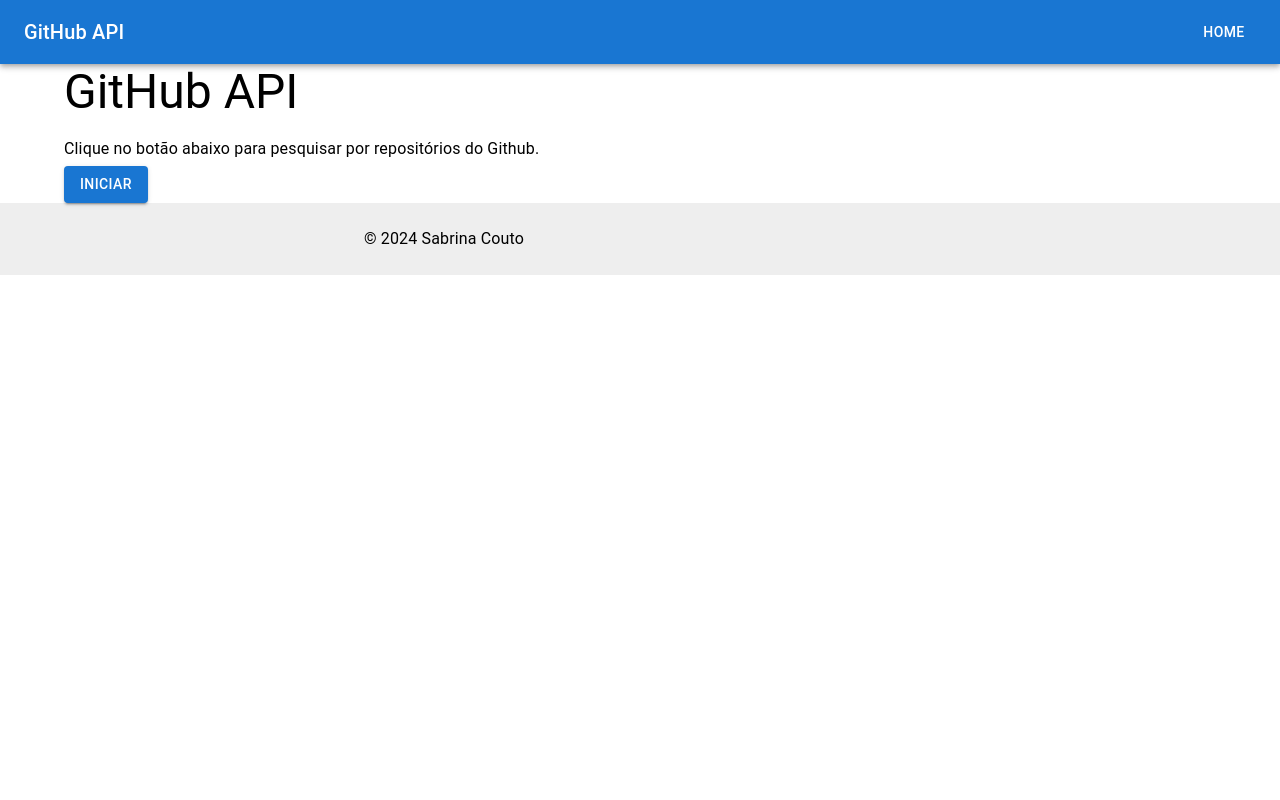
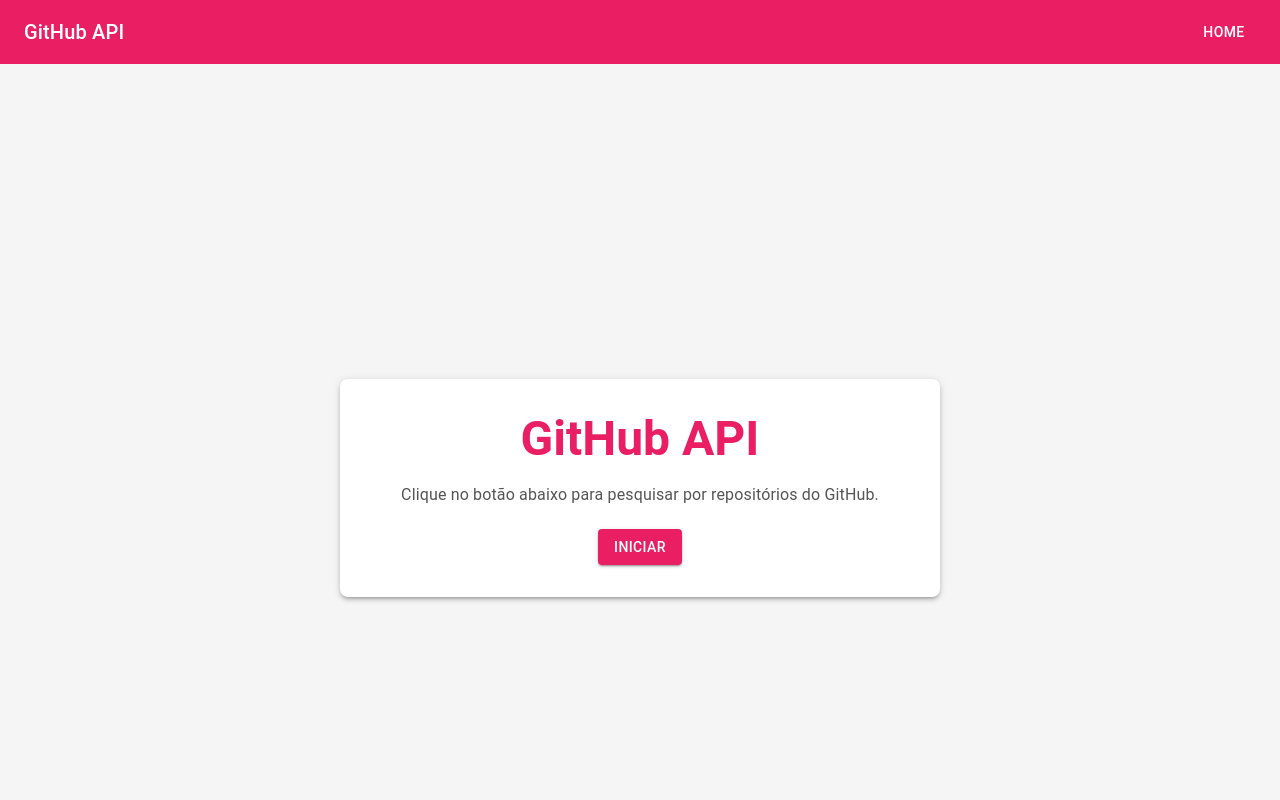
Before and after one commit to sabrinacouto/Github-API, a React (Create React App) app: page / in a window 1280 px wide. Shown: the top 800 px of the page. Built offline with nearby package versions, Linux system fonts and the light colour scheme.

Commit message:
💄 feat: estilizando componentes

```diff
--- a/package.json
+++ b/package.json
@@ -5,6 +5,7 @@
   "dependencies": {
     "@emotion/react": "^11.13.0",
     "@emotion/styled": "^11.13.0",
+    "@mui/icons-material": "^5.16.7",
     "@mui/material": "^5.16.7",
     "@testing-library/jest-dom": "^5.17.0",
     "@testing-library/react": "^13.4.0",
--- a/public/index.html
+++ b/public/index.html
@@ -24,7 +24,7 @@
       work correctly both with client-side routing and a non-root public URL.
       Learn how to configure a non-root public URL by running `npm run build`.
     -->
-    <title>React App</title>
+    <title>Desafio GitHub</title>
   </head>
   <body>
     <noscript>You need to enable JavaScript to run this app.</noscript>
--- a/src/App.js
+++ b/src/App.js
@@ -1,5 +1,6 @@
 import React from 'react';
 import AppRoutes from './routes';
+
 
 function App() {
   return <AppRoutes />;
--- a/src/components/Footer.js
+++ b/src/components/Footer.js
@@ -9,6 +9,8 @@
         py: 3,
         px: 2,
         mt: 'auto',
+        bottom: 0,
+        textAlign: 'center',
         backgroundColor: (theme) =>
           theme.palette.mode === 'light' ? theme.palette.grey[200] : theme.palette.grey[800],
       }}
--- a/src/components/Header.js
+++ b/src/components/Header.js
@@ -10,7 +10,7 @@
   };
 
   return (
-    <AppBar position="static">
+    <AppBar position="static" sx={{ backgroundColor: '#e91e63' }}>
       <Toolbar>
         <Typography variant="h6" style={{ flexGrow: 1 }}>
           GitHub API
--- a/src/components/RepoCard.js
+++ b/src/components/RepoCard.js
@@ -1,26 +1,41 @@
 import React from 'react';
-import { Card, CardContent, Typography, Button } from '@mui/material';
+import { Card, CardContent, Typography, Button, Box } from '@mui/material';
+import StarIcon from '@mui/icons-material/Star';
+import { useTheme } from '@mui/material/styles';
 
 function RepoCard({ repo }) {
+  const theme = useTheme();
+
   return (
-    <Card>
+    <Card
+      sx={{
+        maxWidth: 400,
+        borderRadius: 2,
+        height: 300,
+        boxShadow: theme.shadows[3],
+        transition: '0.3s',
+        '&:hover': {
+          boxShadow: theme.shadows[6],
+        },
+      }}
+      component="a"
+      href={repo.html_url}
+      target="_blank"
+      rel="noopener noreferrer"
+    >
       <CardContent>
-        <Typography variant="h5">{repo.name}</Typography>
+        <Typography variant="h5" gutterBottom>
+          {repo.name}
+        </Typography>
         {repo.description && (
-          <Typography variant="body2" color="textSecondary" gutterBottom>
+          <Typography variant="body2" color="textSecondary" paragraph>
             {repo.description}
           </Typography>
         )}
-        <Typography variant="body2">Stars: {repo.stargazers_count}</Typography>
-        <Button
-          variant="contained"
-          color="primary"
-          href={repo.html_url}
-          target="_blank"
-          sx={{ marginTop: 2 }}
-        >
-         Clique aqui para visualizar
-        </Button>
+        <Box display="flex" alignItems="center" mt={1}>
+          <StarIcon color="primary" sx={{ mr: 0.5 }} />
+          <Typography variant="body2">{repo.stargazers_count}</Typography>
+        </Box>
       </CardContent>
     </Card>
   );
--- a/src/components/SearchBar.js
+++ b/src/components/SearchBar.js
@@ -1,5 +1,6 @@
 import React, { useState } from 'react';
 import { TextField, Button, Box } from '@mui/material';
+import SearchIcon from '@mui/icons-material/Search';
 
 function SearchBar({ setUsername }) {
   const [inputValue, setInputValue] = useState('');
@@ -17,8 +18,12 @@
         onChange={(e) => setInputValue(e.target.value)}
         fullWidth
       />
-      <Button variant="contained" color="primary" onClick={handleSearch} sx={{ marginLeft: 2 }}>
-        Search
+      <Button
+        variant="contained"
+        onClick={handleSearch}
+        sx={{ marginLeft: 2, minWidth: 'auto', padding: '8px 16px', backgroundColor: '#e91e63' }}
+      >
+        <SearchIcon />
       </Button>
     </Box>
   );
--- a/src/pages/HomePage.js
+++ b/src/pages/HomePage.js
@@ -1,5 +1,5 @@
 import React from 'react';
-import { Container, Typography, Button } from '@mui/material';
+import { Container, Typography, Button, Box } from '@mui/material';
 import { useNavigate } from 'react-router-dom';
 
 function HomePage() {
@@ -10,17 +10,46 @@
   };
 
   return (
-    <Container>
-      <Typography variant="h3" gutterBottom>
+    <Box
+      display="flex"
+      flexDirection="column"
+      justifyContent="center"
+      alignItems="center"
+      minHeight="100vh"
+      sx={{ backgroundColor: '#f5f5f5', padding: 3 }}
+    >
+      <Container
+        maxWidth="sm"
+        sx={{
+          backgroundColor: '#fff',
+          borderRadius: 2,
+          boxShadow: 3,
+          padding: 4,
+          textAlign: 'center',
+        }}
+      >
+        <Typography variant="h3" gutterBottom sx={{ fontWeight: 'bold', color: '#e91e63' }}>
           GitHub API
         </Typography>
-      <Typography variant="body1" gutterBottom>
-        Clique no botão abaixo para pesquisar por repositórios do Github.
+        <Typography variant="body1" gutterBottom sx={{ color: '#555' }}>
+          Clique no botão abaixo para pesquisar por repositórios do GitHub.
         </Typography>
-      <Button variant="contained" color="primary" onClick={handleStart}>
+        <Button
+          variant="contained"
+          color="primary"
+          onClick={handleStart}
+          sx={{
+            marginTop: 2,
+            backgroundColor: '#e91e63',
+            '&:hover': {
+              backgroundColor: '#d81b60',
+            },
+          }}
+        >
           Iniciar
         </Button>
       </Container>
+    </Box>
   );
 }
 
--- a/src/pages/SearchPage.js
+++ b/src/pages/SearchPage.js
@@ -1,5 +1,5 @@
 import React, { useState } from 'react';
-import { Container, Typography, Pagination, Box } from '@mui/material';
+import { Container, Typography, Pagination, Box, CircularProgress } from '@mui/material';
 import SearchBar from '../components/SearchBar';
 import RepoList from '../components/RepoList';
 import useFetchRepos from '../hooks/useFetchRepos';
@@ -18,23 +18,40 @@
   };
 
   return (
-    <Container>
-      <Typography variant="h4" gutterBottom>
-        Encontre aqui os repositórios do Github
+    <Container maxWidth="md" sx={{ paddingY: 4 }}>
+      <Typography variant="h4" gutterBottom sx={{ marginBottom: 3, color: '#e91e63' }}>
+        Encontre aqui os repositórios do GitHub
       </Typography>
       <SearchBar setUsername={setUsername} />
-      {loading && <Typography>Loading...</Typography>}
-      {error && <Typography color="error">Error: {error}</Typography>}
+      {loading && (
+        <Box display="flex" justifyContent="center" sx={{ marginTop: 4 }}>
+          <CircularProgress color="secondary" />
+        </Box>
+      )}
+      {error && (
+        <Typography variant="body1" color="error" sx={{ marginTop: 4 }}>
+          Error: {error}
+        </Typography>
+      )}
       {!loading && !error && (
         <>
           <RepoList repos={currentRepos} />
           {repos.length > reposPerPage && (
-            <Box display="flex" justifyContent="center" marginTop={2}>
+            <Box display="flex" justifyContent="center" marginTop={4}>
               <Pagination
                 count={Math.ceil(repos.length / reposPerPage)}
                 page={page}
                 onChange={handleChangePage}
-                color="primary"
+                color="secondary"
+                sx={{
+                  '& .MuiPaginationItem-root': {
+                    color: '#e91e63',
+                  },
+                  '& .MuiPaginationItem-root.Mui-selected': {
+                    backgroundColor: '#e91e63',
+                    color: '#fff',
+                  },
+                }}
               />
             </Box>
           )}
--- a/src/routes.js
+++ b/src/routes.js
@@ -4,17 +4,27 @@
 import SearchPage from './pages/SearchPage';
 import Header from './components/Header';
 import Footer from './components/Footer';
+import { Box } from '@mui/material';
+
 
 function AppRoutes() {
   return (
+    <Box
+      display="flex"
+      flexDirection="column"
+      minHeight="100vh"
+    >
       <Router>
         <Header />
+        <Box component="main" flexGrow={1}>
           <Routes>
             <Route path="/" element={<HomePage />} />
             <Route path="/search" element={<SearchPage />} />
           </Routes>
+        </Box>
         <Footer />
       </Router>
+    </Box>
   );
 }
 
```
Also changed, not shown: 1 other file (tests, documents, lock files or other folders). Lines whose indentation alone changed are shown as unchanged.
